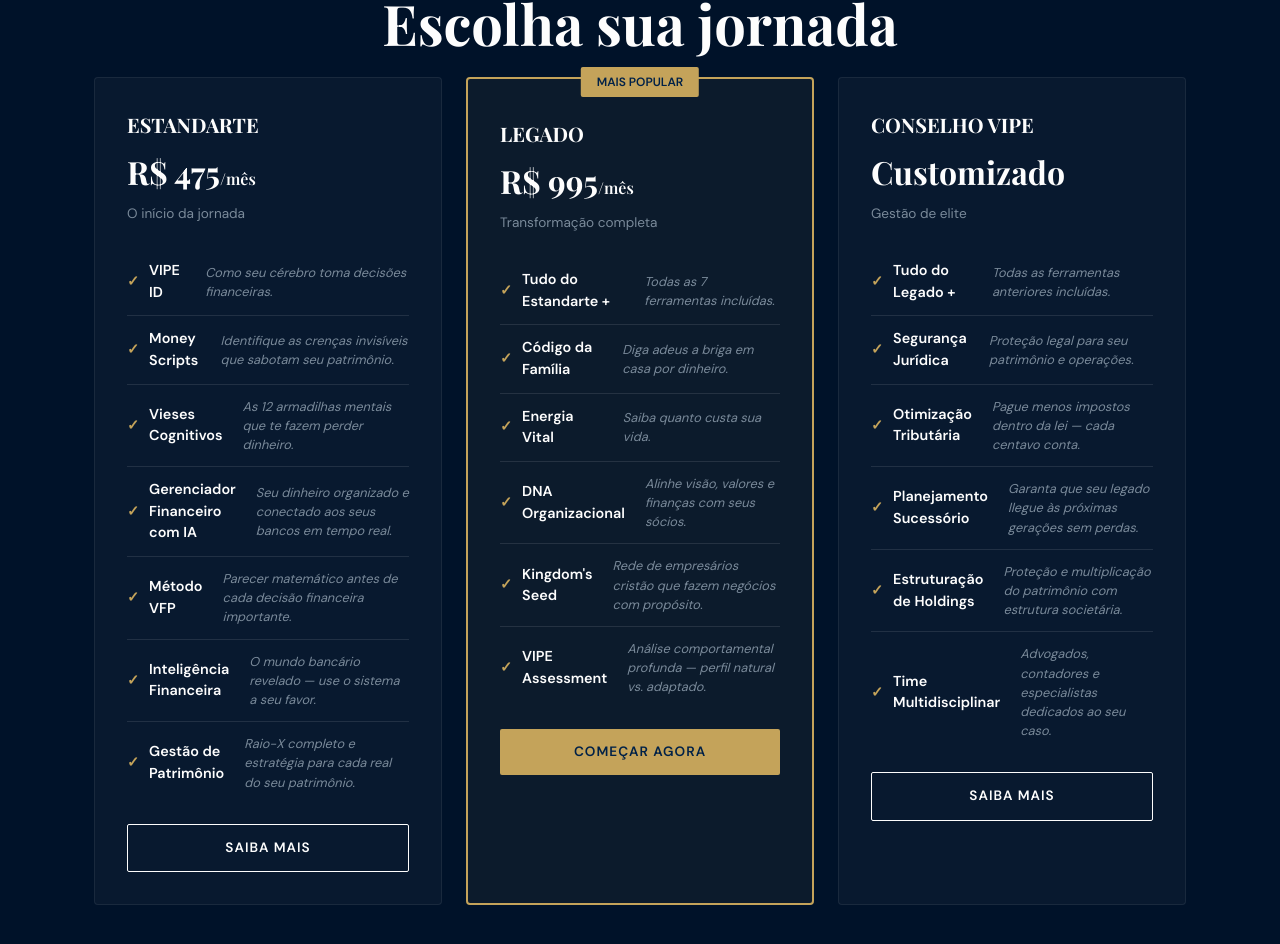
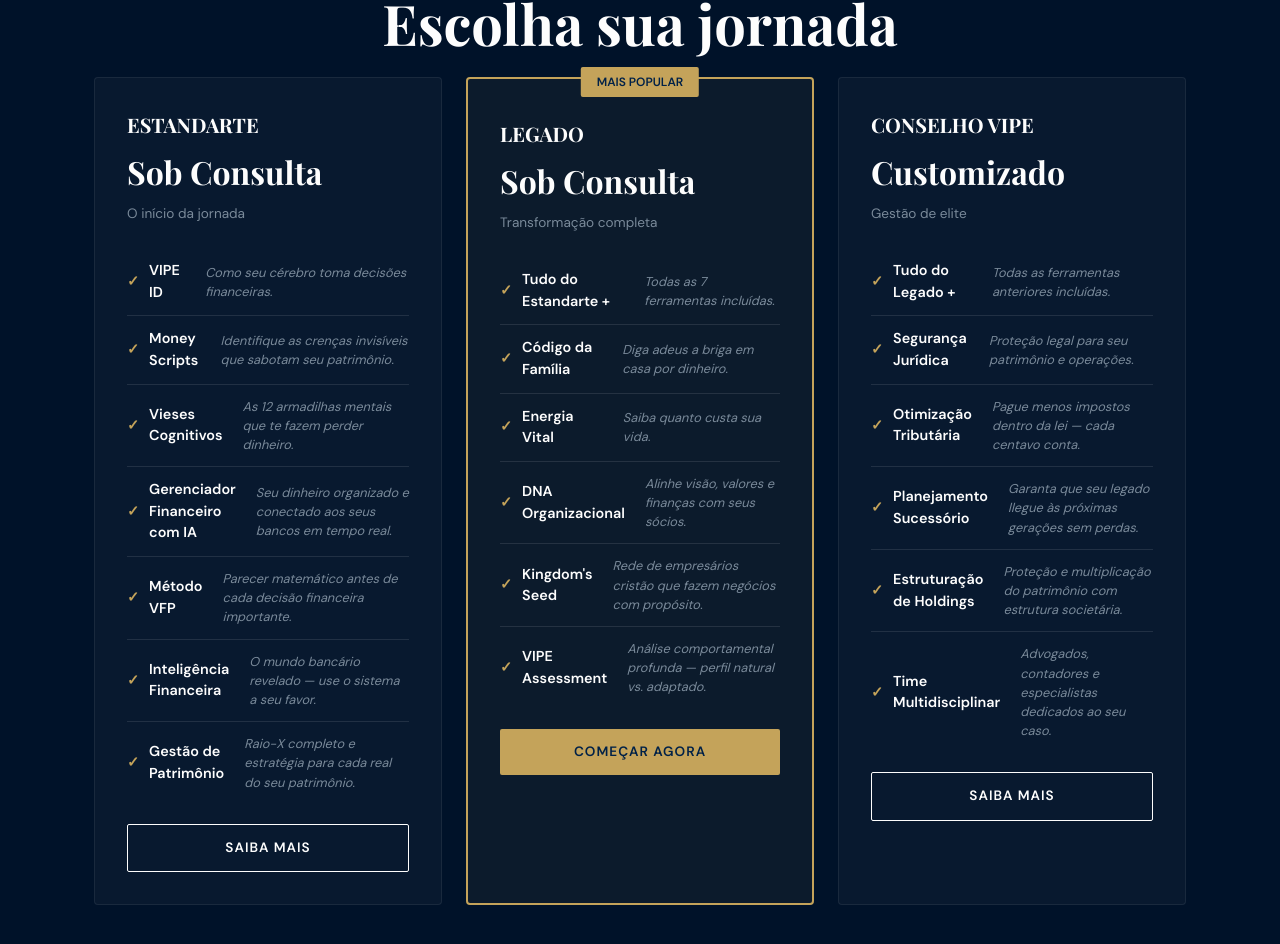
Before and after one commit to maycontour-bit/cf-site, a Next.js app: page / in a window 1280 px wide. Shown: the part 8023-8967 px from the top of the page. Built offline with nearby package versions, Linux system fonts and the light colour scheme.

Commit message:
Fix: plan prices finally fixed to Sob Consulta

```diff
--- a/app/page.tsx
+++ b/app/page.tsx
@@ -421,7 +421,7 @@ export default function Home() {
           <div className="planos-grid">
             <div className="plano-card">
               <h3 className="plano-nome">ESTANDARTE</h3>
-              <p className="plano-price">R$ 475<span style={{fontSize: '1rem', fontWeight: 400}}>/mês</span></p>
+              <p className="plano-price">Sob Consulta</p>
               <p className="plano-tag">O início da jornada</p>
               <ul className="plano-features">
                 <li><strong>VIPE ID</strong><br/><em style={{fontSize:'0.8rem',color:'#7A8A9A'}}>Como seu cérebro toma decisões financeiras.</em></li>
@@ -438,7 +438,7 @@ export default function Home() {
             <div className="plano-card featured">
               <span className="plano-badge">Mais Popular</span>
               <h3 className="plano-nome">LEGADO</h3>
-              <p className="plano-price">R$ 995<span style={{fontSize: '1rem', fontWeight: 400}}>/mês</span></p>
+              <p className="plano-price">Sob Consulta</p>
               <p className="plano-tag">Transformação completa</p>
               <ul className="plano-features">
                 <li><strong>Tudo do Estandarte +</strong><br/><em style={{fontSize:'0.8rem',color:'#7A8A9A'}}>Todas as 7 ferramentas incluídas.</em></li>
```
